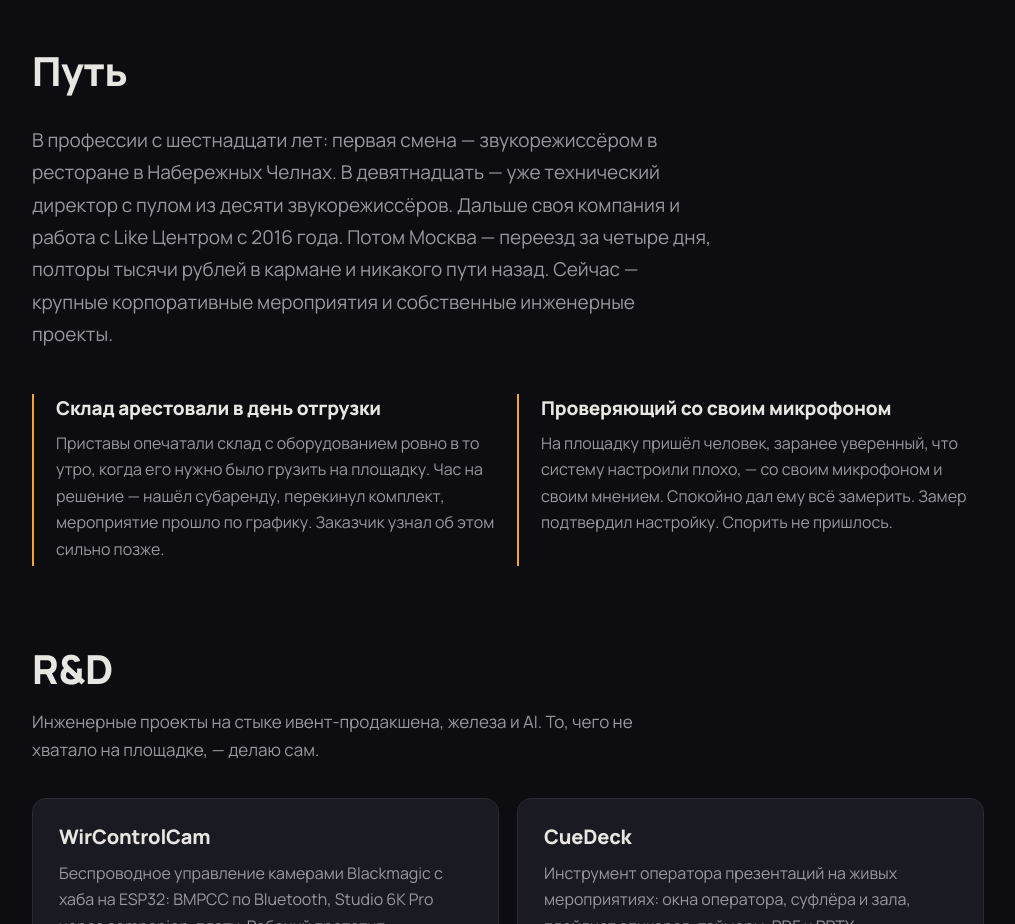
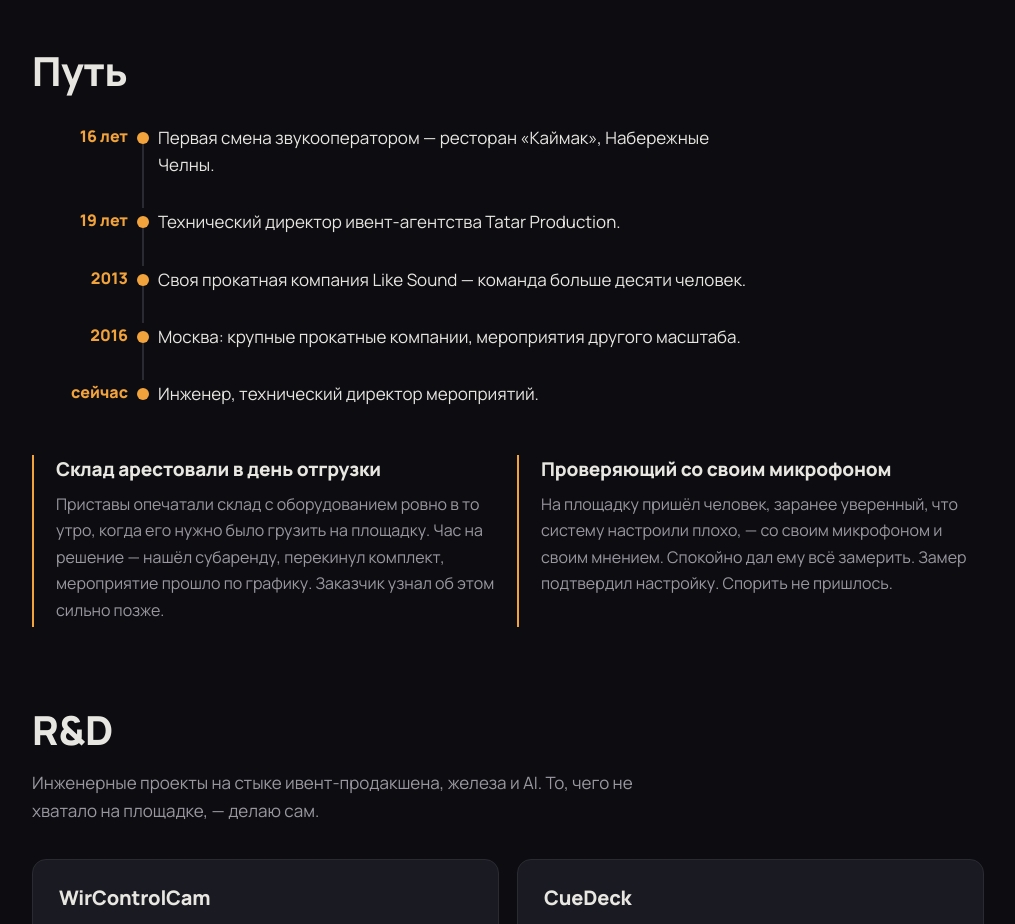
Before and after one commit to ttpa3dhuk/azat-life, a plain HTML site: page index.html in a window 1280 px wide. Shown: the part 1520-2444 px from the top of the page, without its empty margins (132-1147 px from the left). Drawn offline with Linux system fonts and the light colour scheme.

Commit message:
Путь: хронология лентой этапов вместо абзаца
Текст от Азата: Каймак → Tatar Production → Like Sound (2013) →
Москва (2016) → сейчас. Годы прижаты к ленте, чтобы зазор до точек
был одинаковый; на телефоне колонок нет и выравнивание возвращается влево.

Co-Authored-By: Claude Opus 5 (1M context) <noreply@anthropic.com>

```diff
--- a/css/style.css
+++ b/css/style.css
@@ -307,12 +307,88 @@ ul, ol {
 
 /* ---------- Путь ---------- */
 
-.path__lead {
-  max-width: 680px;
-  font-size: 19px;
-  line-height: 1.7;
-  color: var(--text-dim);
-  margin-bottom: 44px;
+/* Лента этапов: слева колонка с годом, справа описание.
+   Линия и точка живут в зазоре между колонками — отсюда точные left. */
+.timeline {
+  max-width: 720px;
+  margin-bottom: 48px;
+}
+
+.timeline li {
+  display: grid;
+  grid-template-columns: 96px 1fr;
+  column-gap: 30px;
+  padding-bottom: 30px;
+  position: relative;
+}
+
+.timeline li::before {
+  content: "";
+  position: absolute;
+  left: 110px;
+  top: 16px;
+  bottom: 0;
+  width: 2px;
+  background: var(--border);
+}
+
+.timeline li:last-child {
+  padding-bottom: 0;
+}
+
+.timeline li:last-child::before {
+  display: none;
+}
+
+.timeline li::after {
+  content: "";
+  position: absolute;
+  left: 105px;
+  top: 8px;
+  width: 12px;
+  height: 12px;
+  border-radius: 50%;
+  background: var(--accent);
+}
+
+.timeline__when {
+  color: var(--accent);
+  font-size: 16px;
+  font-weight: 800;
+  line-height: 1.6;
+  text-align: right;      /* годы прижаты к ленте — разной длины, но зазор до точки одинаковый */
+}
+
+.timeline__what {
+  color: var(--text);
+  font-size: 17px;
+  line-height: 1.6;
+}
+
+@media (max-width: 640px) {
+  .timeline li {
+    grid-template-columns: 1fr;
+    row-gap: 4px;
+    padding-left: 26px;
+    padding-bottom: 26px;
+  }
+
+  .timeline li::before {
+    left: 5px;
+    top: 14px;
+  }
+
+  .timeline li::after {
+    left: 0;
+    top: 6px;
+    width: 11px;
+    height: 11px;
+  }
+
+  /* колонок нет — год стоит над описанием, прижимать его вправо незачем */
+  .timeline__when {
+    text-align: left;
+  }
 }
 
 .stories {
--- a/index.html
+++ b/index.html
@@ -102,13 +102,38 @@
     <!-- ============ ПУТЬ ============ -->
     <section class="section" id="path">
       <h2>Путь</h2>
-      <p class="path__lead">
-        В профессии с шестнадцати лет: первая смена — звукорежиссёром в ресторане в Набережных Челнах.
-        В девятнадцать — уже технический директор с пулом из десяти звукорежиссёров.
-        Дальше своя компания и работа с Like Центром с 2016 года.
-        Потом Москва — переезд за четыре дня, полторы тысячи рублей в кармане и никакого пути назад.
-        Сейчас — крупные корпоративные мероприятия и собственные инженерные проекты.
-      </p>
+      <ol class="timeline">
+        <li>
+          <span class="timeline__when">16 лет</span>
+          <p class="timeline__what">
+            Первая смена звукооператором — ресторан «Каймак», Набережные Челны.
+          </p>
+        </li>
+        <li>
+          <span class="timeline__when">19 лет</span>
+          <p class="timeline__what">
+            Технический директор ивент-агентства Tatar&nbsp;Production.
+          </p>
+        </li>
+        <li>
+          <span class="timeline__when">2013</span>
+          <p class="timeline__what">
+            Своя прокатная компания Like&nbsp;Sound — команда больше десяти человек.
+          </p>
+        </li>
+        <li>
+          <span class="timeline__when">2016</span>
+          <p class="timeline__what">
+            Москва: крупные прокатные компании, мероприятия другого масштаба.
+          </p>
+        </li>
+        <li>
+          <span class="timeline__when">сейчас</span>
+          <p class="timeline__what">
+            Инженер, технический директор мероприятий.
+          </p>
+        </li>
+      </ol>
 
       <div class="stories">
         <article class="story">
```
